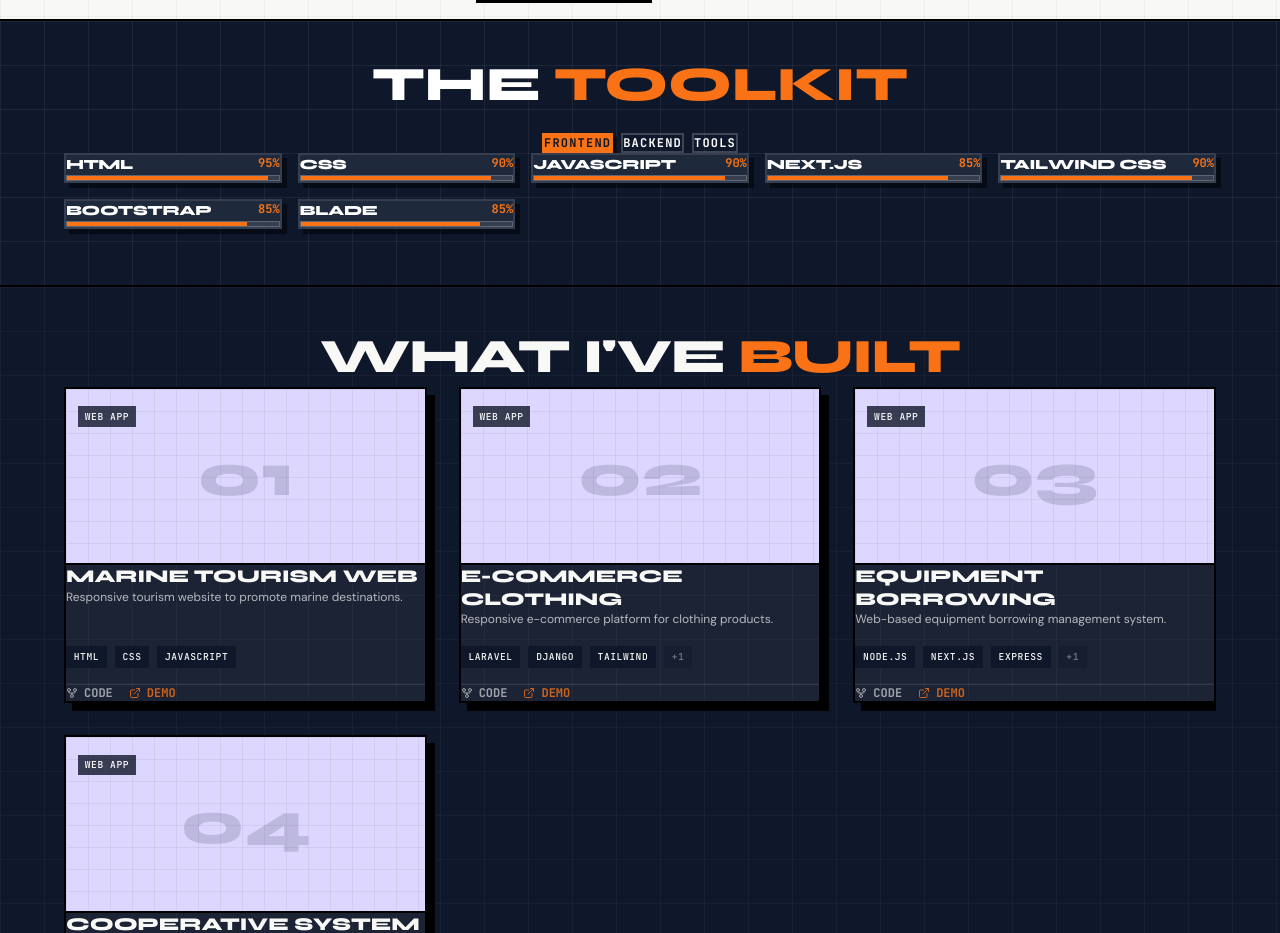
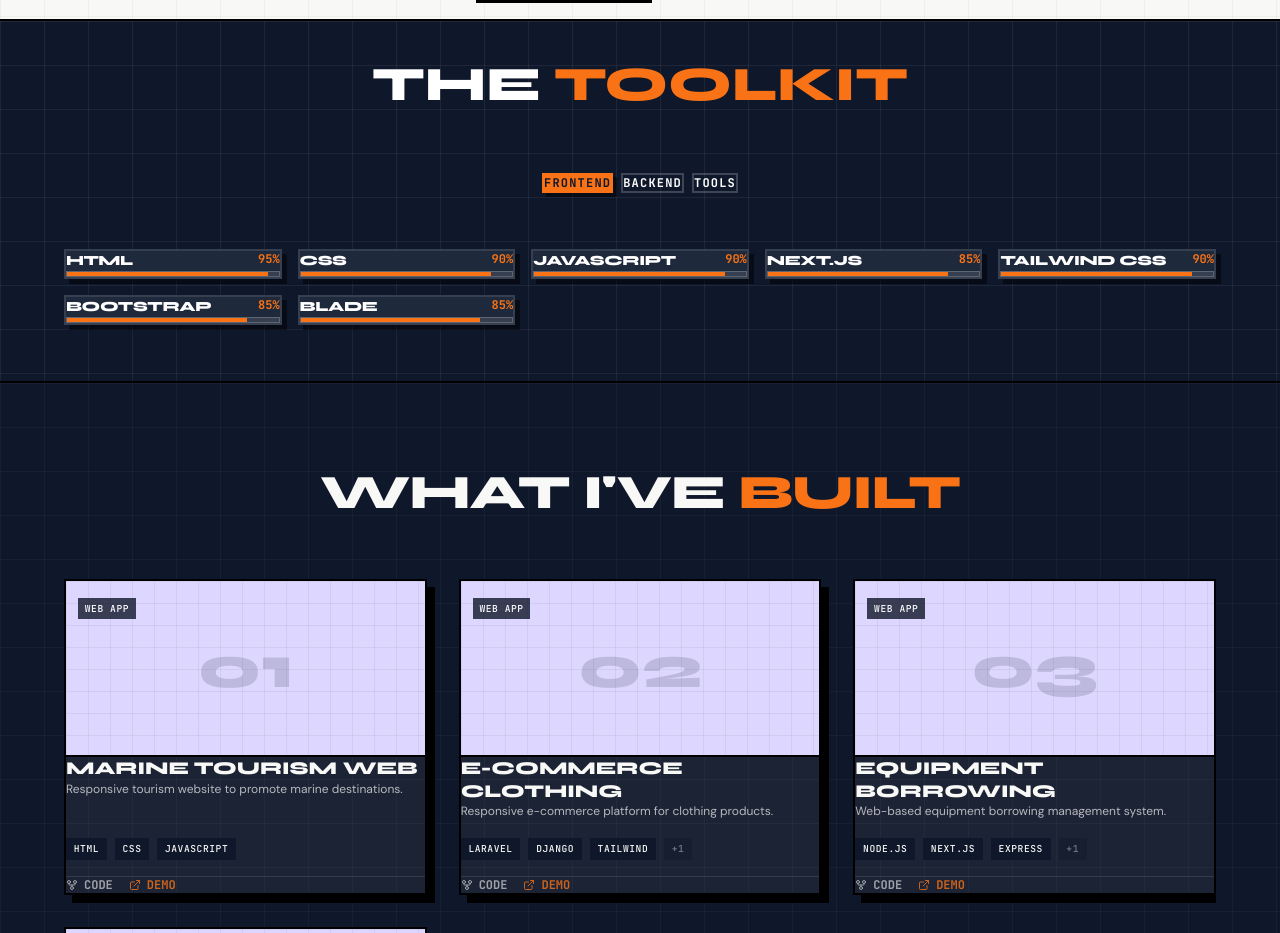
Before and after one commit to agielnawawi46/portofolio-v3, a React (Vite) app: page / in a window 1280 px wide. Shown: the part 1400-2333 px from the top of the page. Built offline with nearby package versions, Linux system fonts and the light colour scheme.

Commit message:
style: apply explicit inline margins to toolkit filter tabs and projects header to force spacing

```diff
--- a/src/components/AboutSkillSection.tsx
+++ b/src/components/AboutSkillSection.tsx
@@ -286,7 +286,7 @@ export default function AboutSkillSection() {
               </h3>
 
               {/* Category Tabs */}
-              <div className="flex gap-2 flex-wrap justify-center">
+              <div className="flex gap-2 flex-wrap justify-center" style={{ marginTop: '2.5rem', marginBottom: '3.5rem' }}>
                 {categories.map(cat => (
                   <button
                     key={cat}
--- a/src/components/ProjectsSection.tsx
+++ b/src/components/ProjectsSection.tsx
@@ -318,7 +318,8 @@ export default function ProjectsSection() {
             initial={{ opacity: 0, y: 30 }}
             animate={inView ? { opacity: 1, y: 0 } : {}}
             transition={inView ? { ...spring } : {}}
-            className="mb-12 md:mb-16 flex flex-col items-center text-center"
+            className="mb-12 md:mb-16 flex flex-col items-center text-center w-full"
+            style={{ marginTop: '2.5rem', marginBottom: '3.5rem' }}
           >
             <h2
               className="text-3xl sm:text-4xl md:text-5xl font-black uppercase leading-tight tracking-tight"
```
